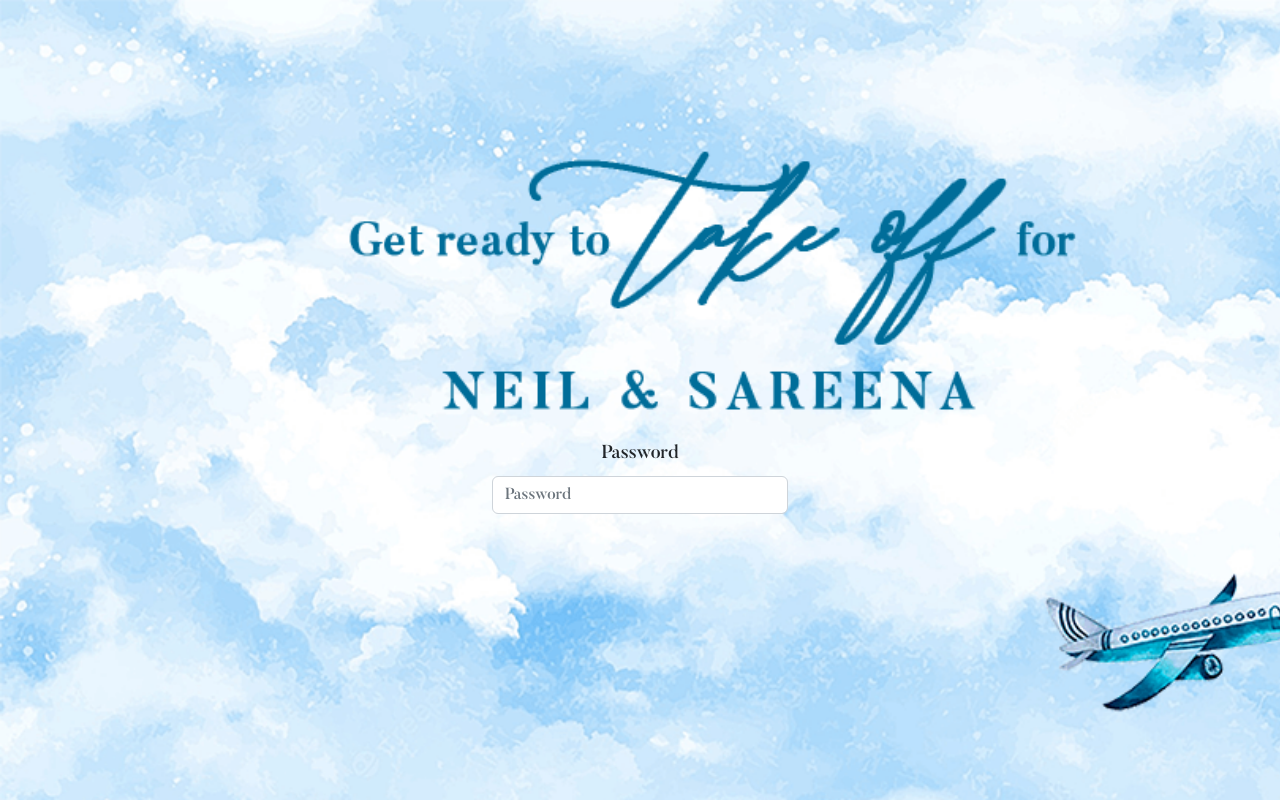
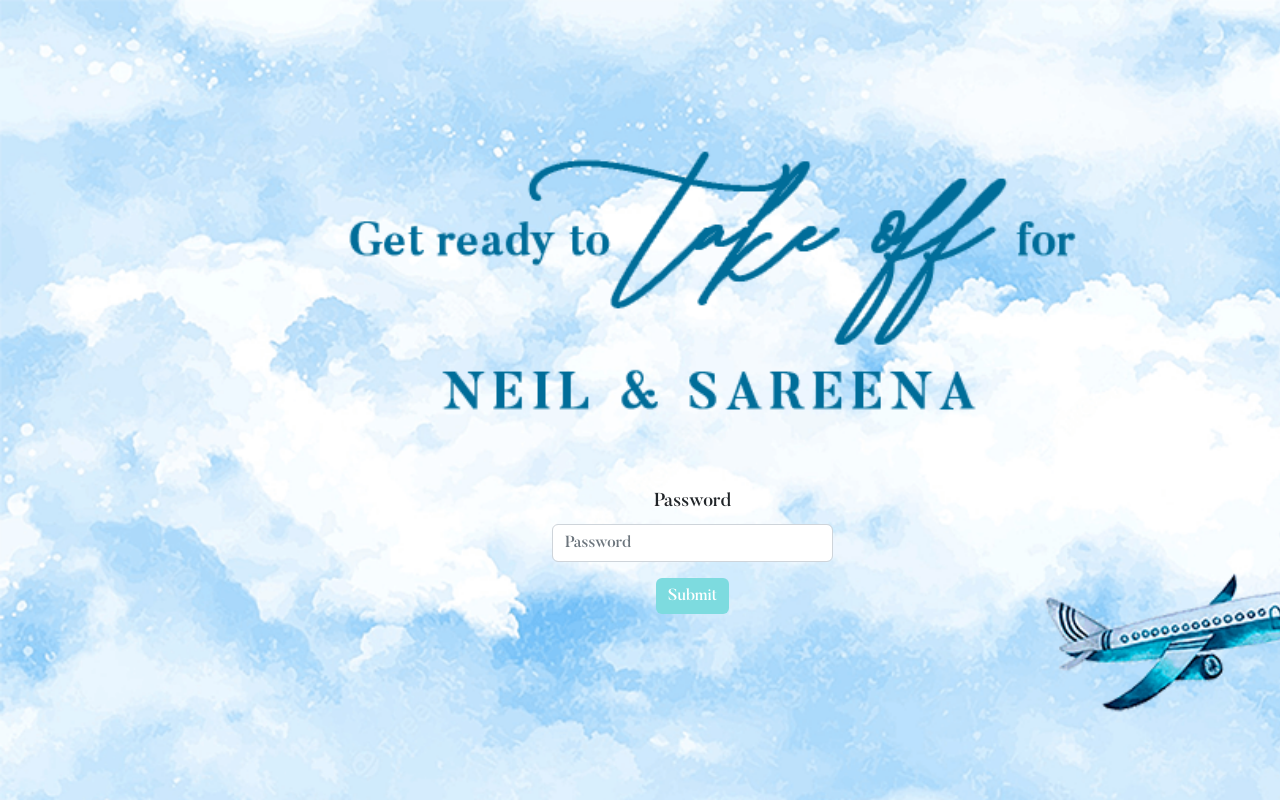
Before and after one commit to GeoffreyGichaga/saneerwedding, a React (Create React App) app: page / in a window 1280 px wide. Built offline with nearby package versions, Linux system fonts and the light colour scheme; a web font is replaced by a local one.

Commit message:
add a submit button on login page

```diff
--- a/src/Pages/Password.js
+++ b/src/Pages/Password.js
@@ -7,7 +7,7 @@ import { useNavigate } from 'react-router-dom';
 import Alert from 'react-bootstrap/Alert'
 
 import PasswordAlert from '../Components/PasswordAlert';
-
+import Button from 'react-bootstrap/Button'
 
 
 const Password = () => {
@@ -16,32 +16,49 @@ const Password = () => {
 
 
 
+    const [showAlert,setShowAlert] = useState(false)
+    const [pswd,setPswd] = useState("")
 
-    const [showAlert,setShowAlert] = useState(false)
+    const handleSubmit=()=>{
+        const pass = "nscabo2023"
 
-    // const enterPwd = ()=>(
-    //     <Alert show={false} variant="success">
-    //         Enter Password!!!!
+        if(pass === pswd){
+            navigate("/home")
+        }
+        else{
+            setShowAlert(true)
 
-    //     </Alert>
-    // )
+        }
+
+    }
+
+
+
   return (
     <Container fluid className='login'>
-        <Row className='row1'>
+        <Row className='row1 mt-5 ms-5'>
             <PasswordAlert status={showAlert}/>
             <Col className='col1' sm={12} md={6} lg={3}>
                 <Form className='form1 mt-4'>
-                    <Form.Group className="mb-3 pt-3" controlId="formBasicPassword">
+                    {/* <Form.Group className="mb-3 pt-3" controlId="formBasicPassword">
                         <Form.Label>Password</Form.Label>
                         <Form.Control
                         onChange={(e)=> e.target.value === "nscabo2023" ? navigate("/home") : setShowAlert(true)}
                         type="text" placeholder="Password" />
+                    </Form.Group> */}
+
+                     <Form.Group className="mb-3 pt-3" controlId="formBasicPassword">
+                        <Form.Label>Password</Form.Label>
+                        <Form.Control
+                        value={pswd}
+                        onChange={(e)=> setPswd(e.target.value)}
+                        type="password" placeholder="Password" />
                     </Form.Group>
 
 
-                    {/* <Button onClick={passwordChecker}  id='submit-btn' type="submit">
+                    <Button onClick={handleSubmit}  id='submit-btn' type="submit">
                         Submit
-                    </Button> */}
+                    </Button>
                 </Form>
 
             </Col>
```
